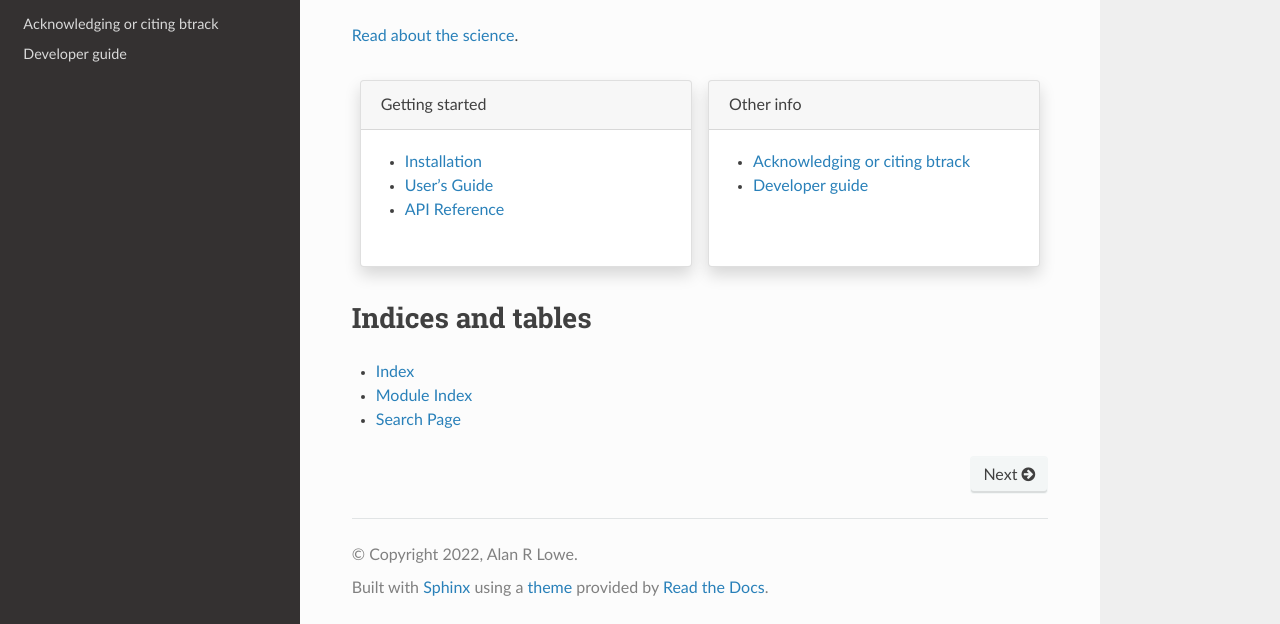
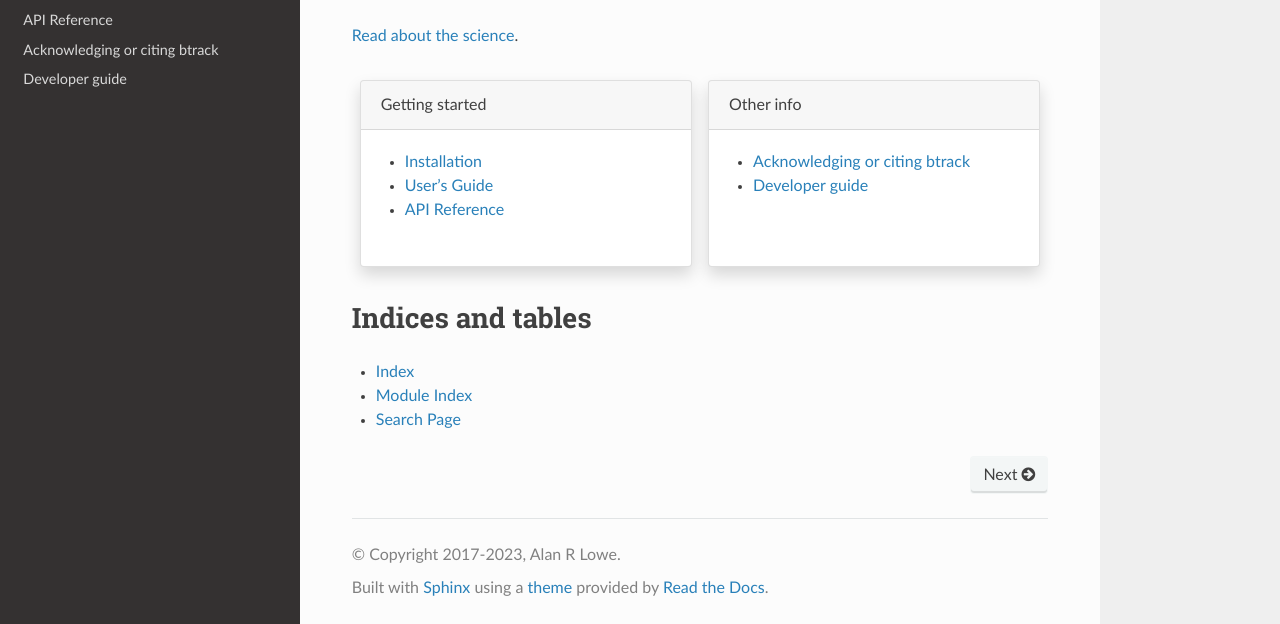
Before and after one commit to quantumjot/btrack, a Sphinx documentation site: the page built from docs/index.rst, in a window 1280 px wide and 900 px high, scrolled down 764 px, cut to the strip 276-900 px from the top of the window. Built offline with Sphinx 7.4.7 and the Read the Docs theme 2.0.0, drawn with Linux system fonts in a browser that asks for light colours; the version number could not be read and is left out; some of the changed lines change nothing that is shown.

Commit message:
Auto increment copyright and specify version (#223)
* Duplicate version and release and display it

* Autoincrement year

* Change starting year to 2017

```diff
--- a/docs/conf.py
+++ b/docs/conf.py
@@ -10,6 +10,7 @@
 # add these directories to sys.path here. If the directory is relative to the
 # documentation root, use os.path.abspath to make it absolute, like shown here.
 #
+import datetime
 import os
 import sys
 
@@ -20,12 +21,13 @@
 # -- Project information -----------------------------------------------------
 
 project = "Bayesian Tracker (btrack) 🔬💻"
-copyright = "2022, Alan R Lowe"
 author = "Alan R Lowe"
+copyright = f"2017-{datetime.date.today().year}, {author}"
 
 
 # The full version, including alpha/beta/rc tags
-release = "v" + btrack.__version__
+version = f"v{btrack.__version__}"
+release = version
 
 
 # -- General configuration ---------------------------------------------------
@@ -66,5 +68,4 @@
 html_logo = "_static/btrack_logo.png"
 html_theme_options = {
     "logo_only": True,
-    "display_version": False,
 }
```
